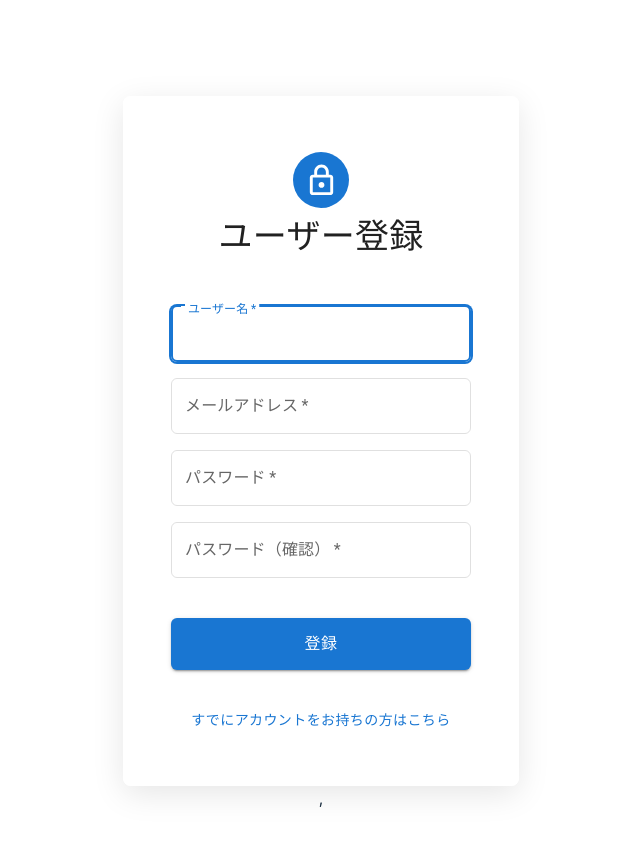
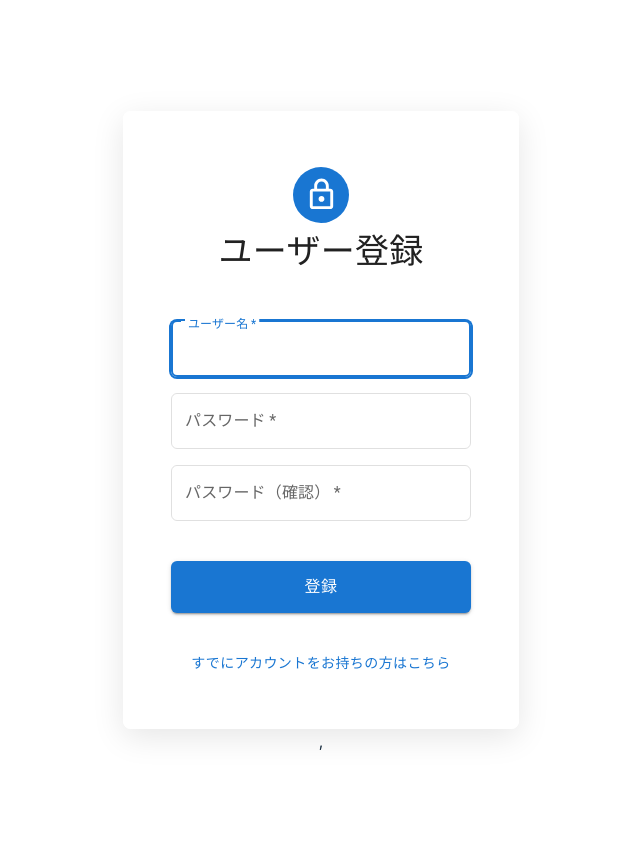
Before and after one commit to GreenTeaProgrammers/MatsuriSNS, a React (Vite) app in the folder frontend/: page /register in a window 1280 px wide. Shown: the whole page, without its empty margins (319-959 px from the left). After the commit the page ends 800 px from the top, so only its background shows below. Built offline with nearby package versions, Linux system fonts and the light colour scheme.

Commit message:
fix : 登録時のemail欄は不要なので削除

```diff
--- a/frontend/src/pages/RegisterPage.tsx
+++ b/frontend/src/pages/RegisterPage.tsx
@@ -15,7 +15,6 @@ import {
 const RegisterPage: React.FC = () => {
   const [formData, setFormData] = useState({
     username: "",
-    email: "",
     password: "",
   });
   const [confirmPassword, setConfirmPassword] = useState("");
@@ -32,9 +31,6 @@ const RegisterPage: React.FC = () => {
   const validateForm = (): boolean => {
     const newErrors: { [key: string]: string } = {};
 
-    if (!formData.email.endsWith("@shizuoka.ac.jp")) {
-      newErrors.email = "メールアドレスは@shizuoka.ac.jpで終わる必要があります。";
-    }
     if (formData.password.length < 6) {
       newErrors.password = "パスワードは6文字以上である必要があります。";
     }
@@ -98,19 +94,6 @@ const RegisterPage: React.FC = () => {
           <StyledTextField
             required
             fullWidth
-            id="email"
-            label="メールアドレス"
-            name="email"
-            autoComplete="email"
-            value={formData.email}
-            onChange={handleChange}
-            error={!!errors.email}
-            helperText={errors.email}
-            variant="outlined"
-          />
-          <StyledTextField
-            required
-            fullWidth
             name="password"
             label="パスワード"
             type="password"
```
